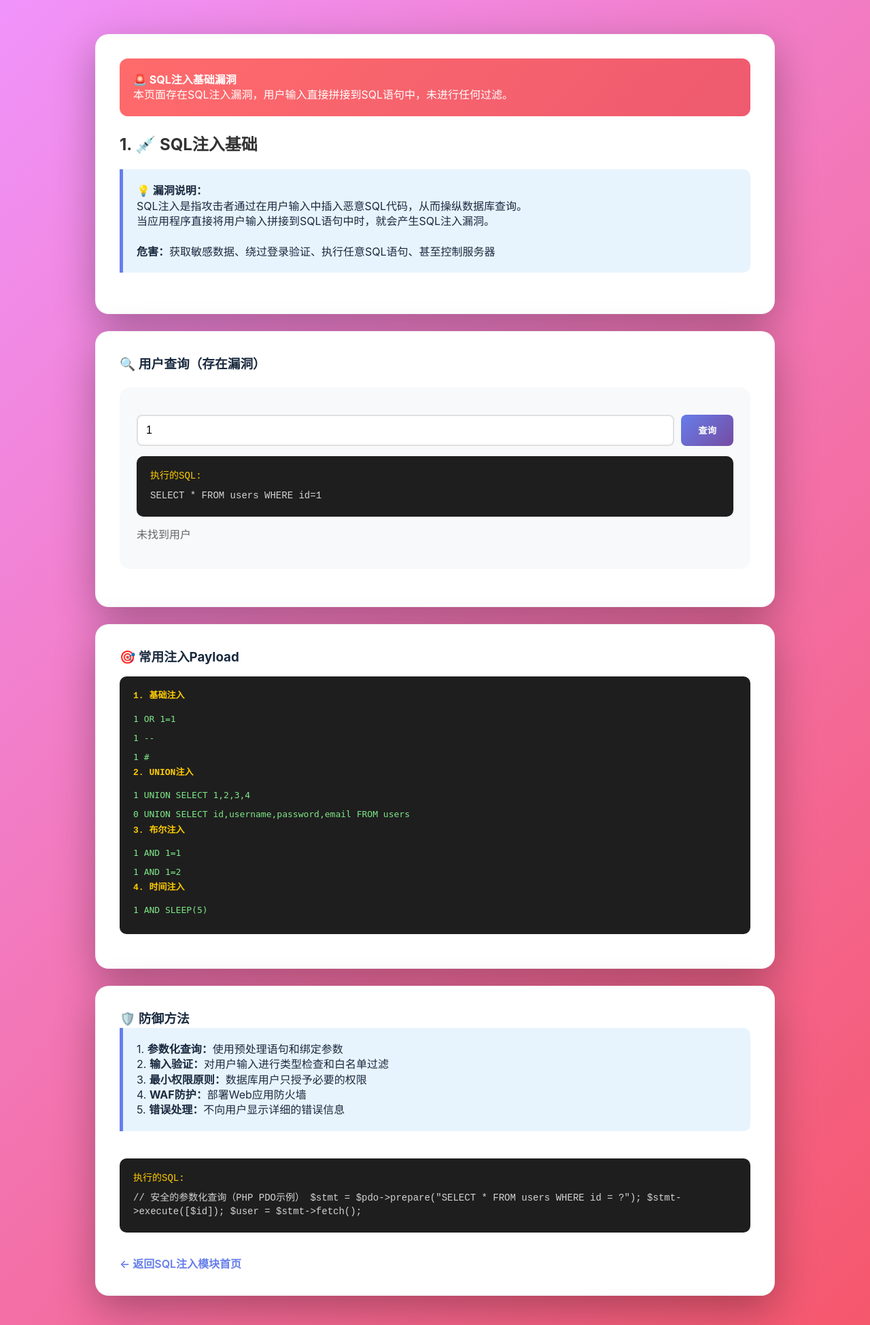
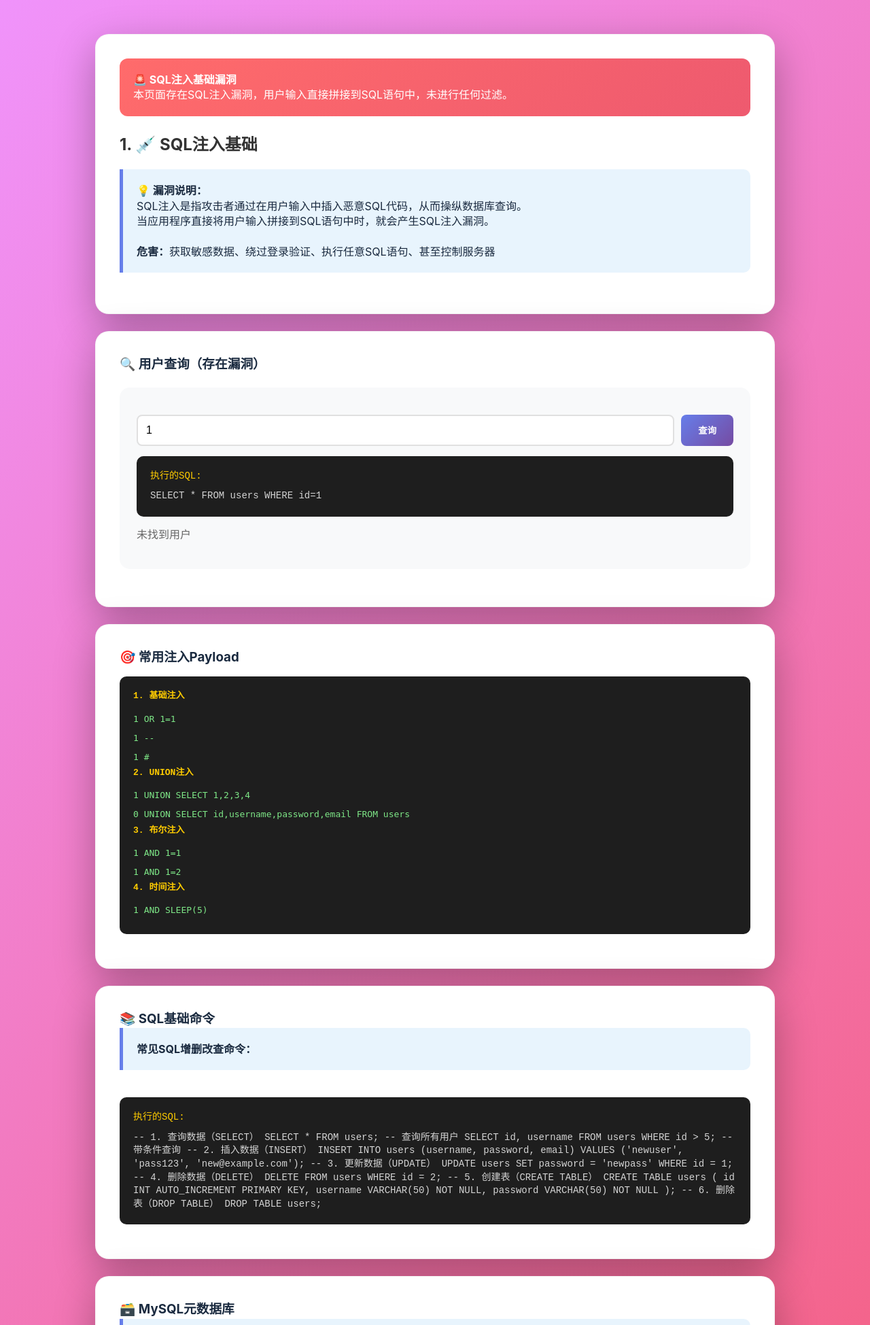
Before and after one commit to KingLann/zhaosec, a PHP site: page /sqli/01_basic_injection.php in a window 1280 px wide. Shown: the top 1949 px of the page at 68% size. Run offline with PHP 8.4, Linux system fonts and the light colour scheme; data that the repository does not hold is empty.

Commit message:
在SQL注入基础页面增加SQL基础命令和MySQL元数据库介绍

```diff
--- a/sqli/01_basic_injection.php
+++ b/sqli/01_basic_injection.php
@@ -334,6 +334,68 @@ $conn->close();
         </div>
 
         <div class="card">
+            <h3>📚 SQL基础命令</h3>
+            <div class="info-section">
+                <strong>常见SQL增删改查命令：</strong>
+            </div>
+            <div class="sql-code">
+-- 1. 查询数据（SELECT）
+SELECT * FROM users;  -- 查询所有用户
+SELECT id, username FROM users WHERE id > 5;  -- 带条件查询
+
+-- 2. 插入数据（INSERT）
+INSERT INTO users (username, password, email) VALUES ('newuser', 'pass123', 'new@example.com');
+
+-- 3. 更新数据（UPDATE）
+UPDATE users SET password = 'newpass' WHERE id = 1;
+
+-- 4. 删除数据（DELETE）
+DELETE FROM users WHERE id = 2;
+
+-- 5. 创建表（CREATE TABLE）
+CREATE TABLE users (
+    id INT AUTO_INCREMENT PRIMARY KEY,
+    username VARCHAR(50) NOT NULL,
+    password VARCHAR(50) NOT NULL
+);
+
+-- 6. 删除表（DROP TABLE）
+DROP TABLE users;
+            </div>
+        </div>
+
+        <div class="card">
+            <h3>🗃️ MySQL元数据库</h3>
+            <div class="info-section">
+                <strong>MySQL系统数据库：</strong><br>
+                <ul>
+                    <li><code>information_schema</code> - 存储数据库结构信息</li>
+                    <li><code>mysql</code> - 存储MySQL系统信息</li>
+                    <li><code>performance_schema</code> - 存储性能数据</li>
+                    <li><code>sys</code> - 系统视图</li>
+                </ul>
+            </div>
+            <div class="sql-code">
+-- 关键元数据表查询
+
+-- 1. 查询所有数据库
+SELECT schema_name FROM information_schema.schemata;
+
+-- 2. 查询当前数据库的所有表
+SELECT table_name FROM information_schema.tables WHERE table_schema = DATABASE();
+
+-- 3. 查询表的列信息
+SELECT column_name, data_type FROM information_schema.columns WHERE table_name = 'users';
+
+-- 4. 查询MySQL版本
+SELECT version();
+
+-- 5. 查询用户权限
+SELECT user, host FROM mysql.user;
+            </div>
+        </div>
+
+        <div class="card">
             <h3>🛡️ 防御方法</h3>
             <div class="info-section">
                 1. <strong>参数化查询：</strong>使用预处理语句和绑定参数<br>
```
